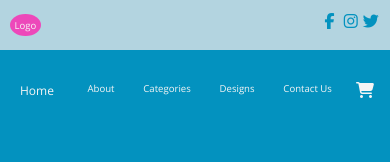
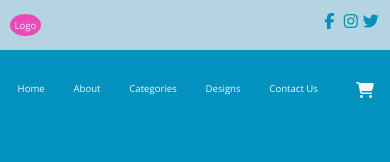
Before and after one commit to Awwal-ayo/SH-Design-Task4, a plain HTML site: page index.html in a window 390 px wide. In both pictures the pointer is over the link "Home". Shown: the top 162 px of the page. Drawn offline with nearby package versions, Linux system fonts and the light colour scheme.

Commit message:
style update

```diff
--- a/css/styles.css
+++ b/css/styles.css
@@ -320,7 +320,7 @@ h1 pre {
   }
 
   nav ul li a:hover {
-    font-size: 0.75em;
+    font-size: 0.6em;
   }
 
   img {
```
